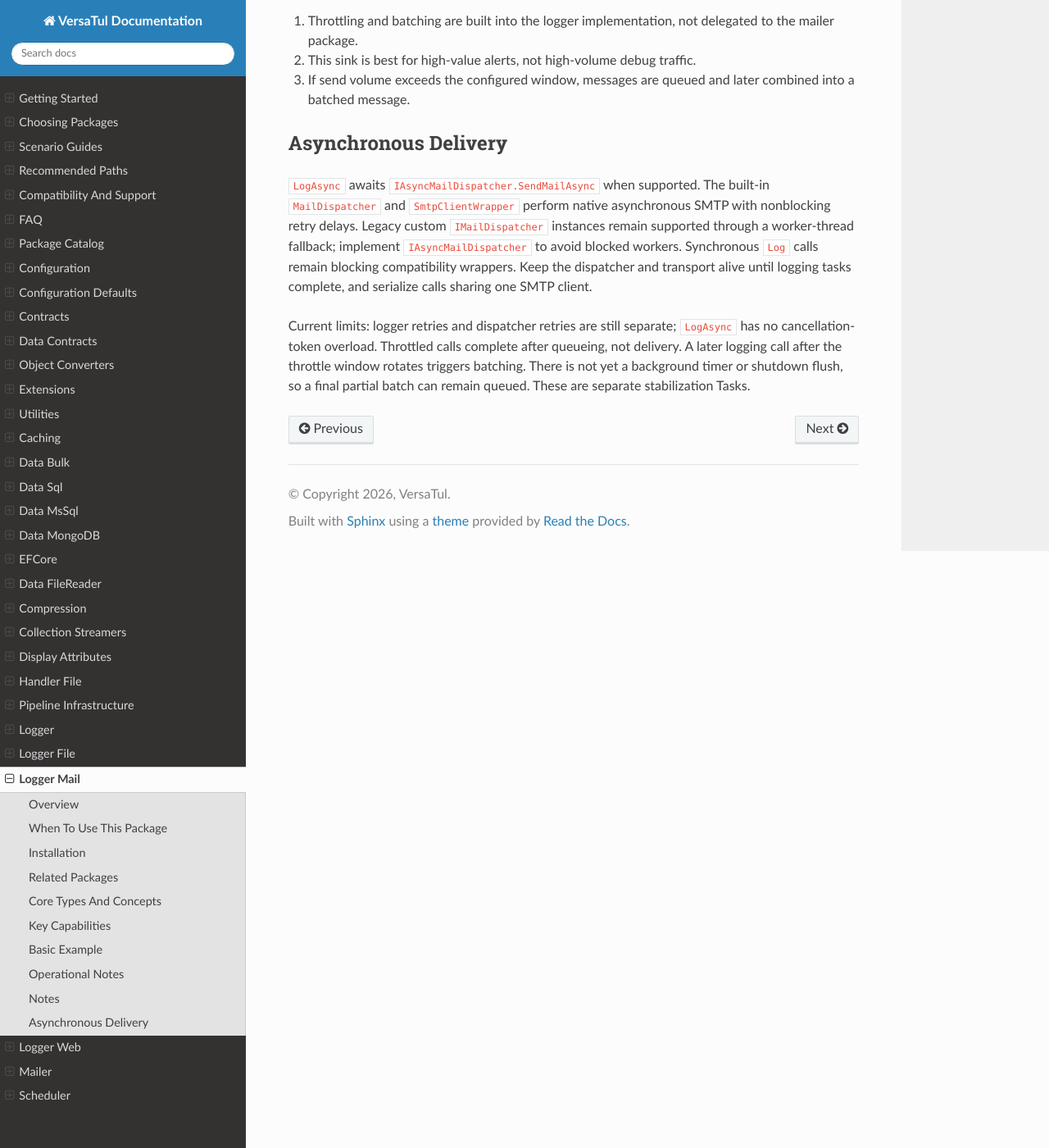
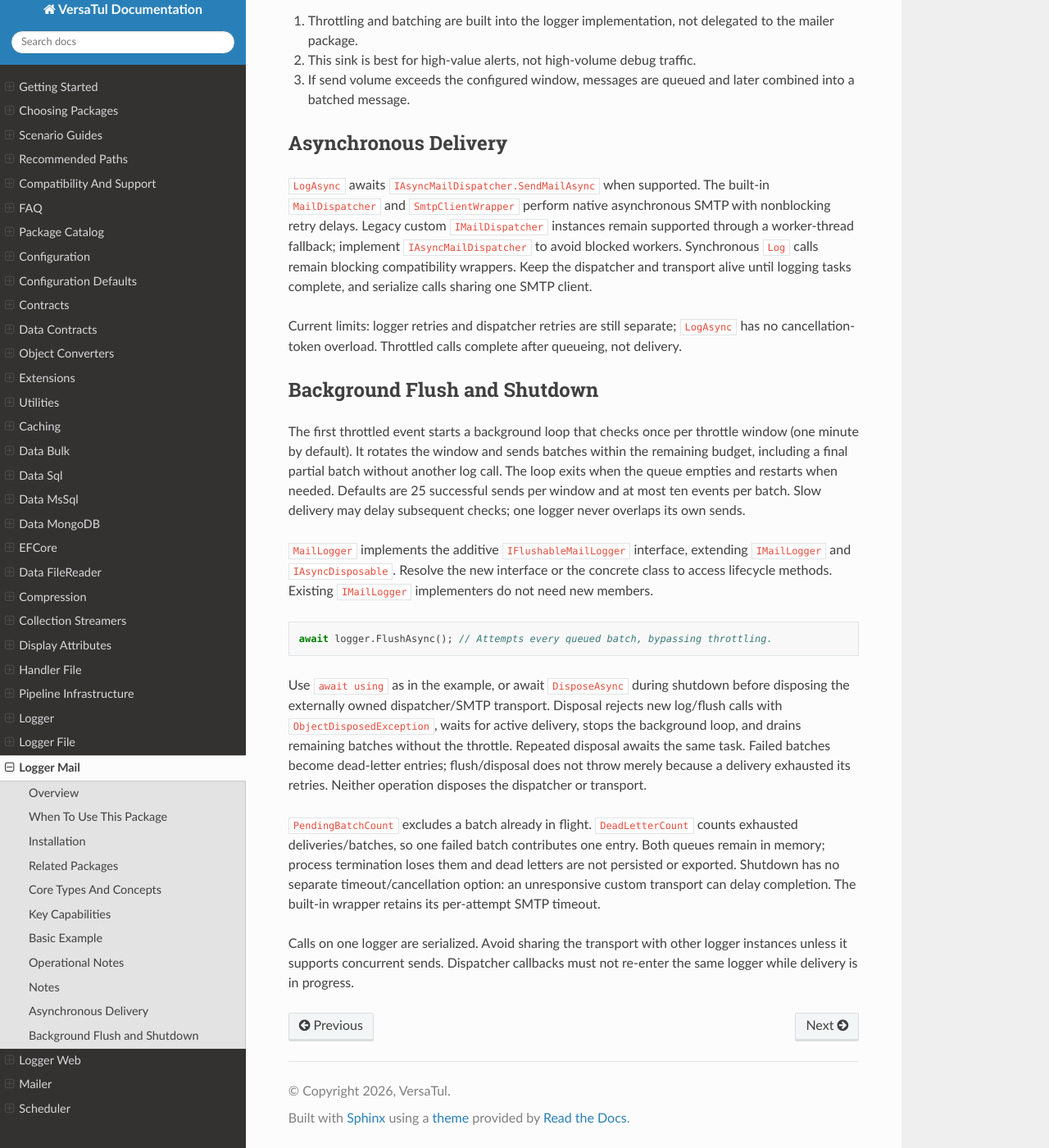
Before and after one commit to BjornWilliams/DocsVersaTul, a Sphinx documentation site: the page built from docs/source/logger-mail.rst, in a window 1280 px wide and 1400 px high, scrolled down 1924 px. Shown: the whole window at 82% size. Built offline with Sphinx 7.4.7 and the Read the Docs theme 3.1.0, drawn with Linux system fonts in a browser that asks for light colours.

Commit message:
Document mail logger background flush and shutdown
AB#2917

AB#2913

```diff
--- a/docs/source/logger-mail.rst
+++ b/docs/source/logger-mail.rst
@@ -69,7 +69,7 @@ Basic Example
    using VersaTul.Logger.Contracts;
    using VersaTul.Logger.Mail;
 
-   ILogger logger = new MailLogger(dispatcher, mailConfiguration, new LogParser());
+   await using var logger = new MailLogger(dispatcher, mailConfiguration, new LogParser());
 
    await logger.LogAsync(
        new LogInfo(LogLevel.Error, "Payments", "Payment gateway timeout", traceId: "trace-456"),
@@ -103,6 +103,42 @@ logging tasks complete, and serialize calls sharing one SMTP client.
 
 Current limits: logger retries and dispatcher retries are still separate;
 ``LogAsync`` has no cancellation-token overload. Throttled calls complete after
-queueing, not delivery. A later logging call after the throttle window rotates
-triggers batching. There is not yet a background timer or shutdown flush, so a
-final partial batch can remain queued. These are separate stabilization Tasks.
+queueing, not delivery.
+
+Background Flush and Shutdown
+-----------------------------
+
+The first throttled event starts a background loop that checks once per throttle
+window (one minute by default). It rotates the window and sends batches within
+the remaining budget, including a final partial batch without another log call.
+The loop exits when the queue empties and restarts when needed. Defaults are 25
+successful sends per window and at most ten events per batch. Slow delivery may
+delay subsequent checks; one logger never overlaps its own sends.
+
+``MailLogger`` implements the additive ``IFlushableMailLogger`` interface, extending
+``IMailLogger`` and ``IAsyncDisposable``. Resolve the new interface or the concrete
+class to access lifecycle methods. Existing ``IMailLogger`` implementers do not
+need new members.
+
+.. code-block:: csharp
+
+   await logger.FlushAsync(); // Attempts every queued batch, bypassing throttling.
+
+Use ``await using`` as in the example, or await ``DisposeAsync`` during shutdown
+before disposing the externally owned dispatcher/SMTP transport. Disposal rejects
+new log/flush calls with ``ObjectDisposedException``, waits for active delivery,
+stops the background loop, and drains remaining batches without the throttle.
+Repeated disposal awaits the same task. Failed batches become dead-letter entries;
+flush/disposal does not throw merely because a delivery exhausted its retries.
+Neither operation disposes the dispatcher or transport.
+
+``PendingBatchCount`` excludes a batch already in flight. ``DeadLetterCount`` counts
+exhausted deliveries/batches, so one failed batch contributes one entry. Both queues
+remain in memory; process termination loses them and dead letters are not persisted
+or exported. Shutdown has no separate timeout/cancellation option: an unresponsive
+custom transport can delay completion. The built-in wrapper retains its per-attempt
+SMTP timeout.
+
+Calls on one logger are serialized. Avoid sharing the transport with other logger
+instances unless it supports concurrent sends. Dispatcher callbacks must not
+re-enter the same logger while delivery is in progress.
```
